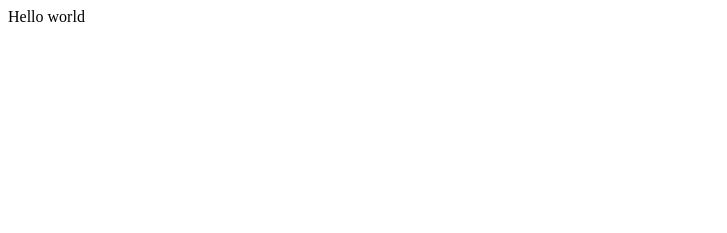
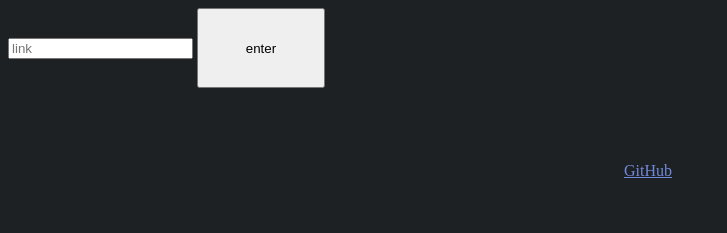
Before and after one commit to YetNT/ping-website, a website: page index.html in a window 1280 px wide. Shown: the whole page, without its empty margins (0-727 px from the left). Drawn offline with Linux system fonts and the light colour scheme.

Commit message:
flo did some css, i added readme cuz github begging for it

```diff
--- a/index.html
+++ b/index.html
@@ -5,19 +5,17 @@
   <meta charset="utf-8">
   <meta name="viewport" content="width=device-width">
   <title>replit</title>
+  <script src="script.js"></script>
   <link href="style.css" rel="stylesheet" type="text/css" />
 </head>
 
 <body>
-  Hello world
-  <script src="script.js"></script>
+  <input id="input" placeholder="link" />
+  <button onclick="myFunction()" id="lol">enter</button>
+  <p id="response" class="output"></p>
+  <br>
+  <center><a id="git-link" href="github.com" f>GitHub</a></center>
 
- <!--
-  This script places a badge on your repl's full-browser view back to your repl's cover
-  page. Try various colors for the theme: dark, light, red, orange, yellow, lime, green,
-  teal, blue, blurple, magenta, pink!
-  -->
-  <script src="https://replit.com/public/js/replit-badge.js" theme="blue" defer></script>
 </body>
 
 </html>
--- /dev/null
+++ b/package.json
@@ -0,0 +1,5 @@
+{
+  "dependencies": {
+    "ping.js": "github:alfg/ping.js"
+  }
+}
--- a/script.js
+++ b/script.js
@@ -0,0 +1 @@
+// leabving this yeah so i can fork
--- a/style.css
+++ b/style.css
@@ -1,4 +1,25 @@
 html, body {
   height: 100%;
   width: 100%;
+  background: #1e2124;
 }
+
+#lol {
+  width:10%;
+  height:10%
+}
+.output {
+  font-family:'Franklin Gothic Medium', 'Arial Narrow', Arial, sans-serif;
+  border:#1e2124 double 1cm;
+}
+#git-link {
+  color: #7289da;
+  position: relative;
+  bottom: 50px;
+}
+
+
+#git-link:hover {
+  color: sandybrown;
+  border: sandybrown silver 1cm;
+}
```
Also changed, not shown: README.md (added), 2 other files.
